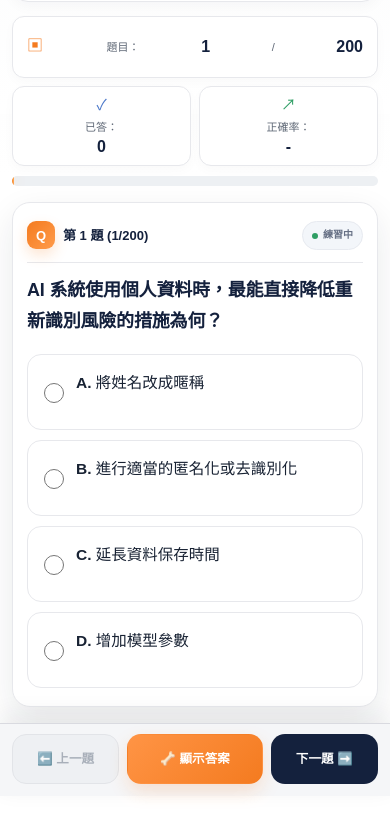
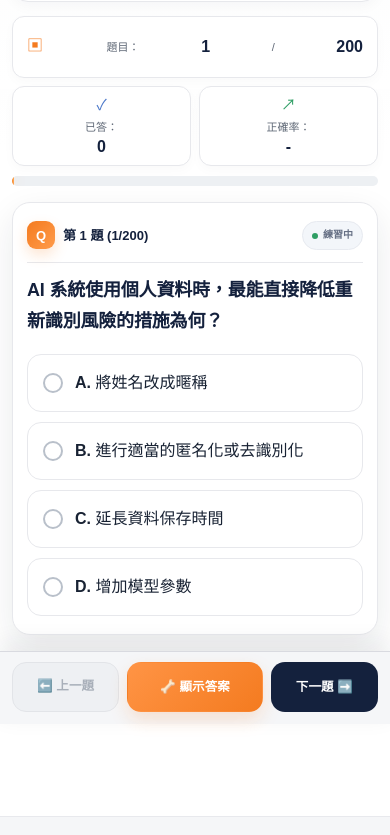
Before and after one commit to jarenhsu/aitest, a plain HTML site: page index.html in a window 390 px wide. Shown: the part 553-1388 px from the top of the page. Drawn offline with Linux system fonts and the light colour scheme.

Commit message:
Add mobile radio alignment styles for custom radio buttons

```diff
--- a/index.html
+++ b/index.html
@@ -1298,6 +1298,80 @@
         }
     }
 
+
+
+    /* ===== Mobile radio alignment v3: custom radio, browser-independent ===== */
+    @media (max-width: 600px) {
+        .option-item {
+            position: relative;
+            display: grid !important;
+            grid-template-columns: 22px minmax(0, 1fr) !important;
+            column-gap: 11px !important;
+            align-items: start !important;
+            padding: 15px 14px !important;
+        }
+
+        /* Hide native radios because iOS/Android render their baseline differently. */
+        .option-item input[type="radio"] {
+            position: absolute !important;
+            width: 1px !important;
+            height: 1px !important;
+            margin: 0 !important;
+            padding: 0 !important;
+            opacity: 0 !important;
+            pointer-events: none !important;
+            appearance: none !important;
+            -webkit-appearance: none !important;
+        }
+
+        /* Draw a consistent radio circle aligned to the first text line. */
+        .option-item::before {
+            content: "";
+            grid-column: 1;
+            grid-row: 1;
+            width: 20px;
+            height: 20px;
+            box-sizing: border-box;
+            border: 2px solid #b9c0ca;
+            border-radius: 50%;
+            background: #fff;
+            justify-self: center;
+            align-self: start;
+            margin-top: 3px;
+            transition: border-color .16s ease, background .16s ease, box-shadow .16s ease;
+        }
+
+        .option-item > div,
+        .option-item > label {
+            grid-column: 2;
+            grid-row: 1;
+            min-width: 0;
+            margin: 0 !important;
+            padding: 0 !important;
+            font-size: 16px;
+            line-height: 1.62;
+        }
+
+        .option-item strong {
+            line-height: inherit;
+        }
+
+        .option-item.selected::before {
+            border-color: var(--accent);
+            background: radial-gradient(circle at center, var(--accent) 0 4px, #fff 4.5px 100%);
+        }
+
+        .option-item.correct::before {
+            border-color: var(--success);
+            background: radial-gradient(circle at center, var(--success) 0 4px, #fff 4.5px 100%);
+        }
+
+        .option-item.incorrect::before {
+            border-color: var(--danger);
+            background: radial-gradient(circle at center, var(--danger) 0 4px, #fff 4.5px 100%);
+        }
+    }
+
     @media (prefers-reduced-motion: reduce) {
         *, *::before, *::after {
             animation-duration: .01ms !important;
```
